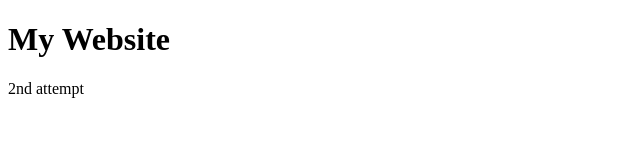
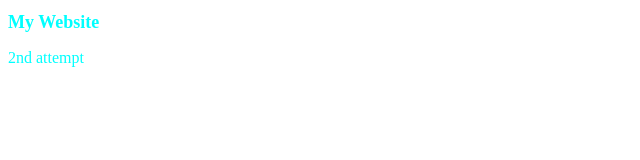
Before and after one commit to Perigrine/testing, a plain HTML site: page index.html in a window 1280 px wide. Shown: the whole page, without its empty margins (0-640 px from the left). Drawn offline with Linux system fonts and the light colour scheme.

Commit message:
Add stylesheet

```diff
--- a/index.html
+++ b/index.html
@@ -1,5 +1,8 @@
 <!DOCTYPE html>
 <html>
+<head>
+<LINK REL="stylesheet" TYPE="text/css" HREF="./style.css"/>
+</head>
 <body>
 <h1>My Website</h1>
 <p>2nd attempt</p>
--- /dev/null
+++ b/style.css
@@ -0,0 +1,12 @@
+body {
+    color:aqua
+}
+
+h1 {
+    font-size: large;
+    font-weight: bold;
+}
+
+p {
+    font-size: medium;
+}
```
